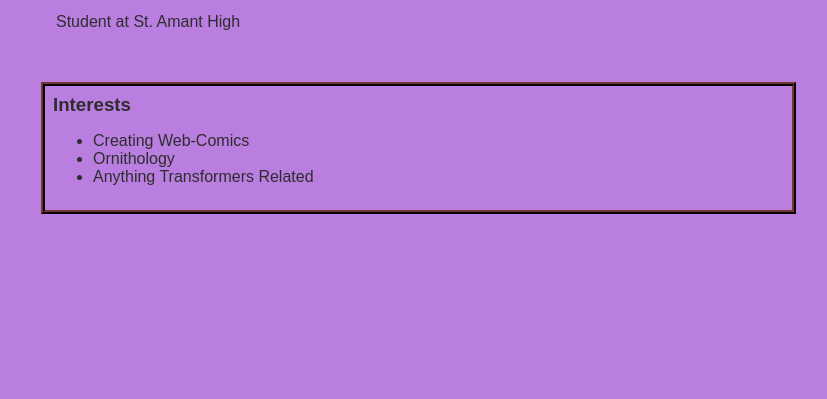
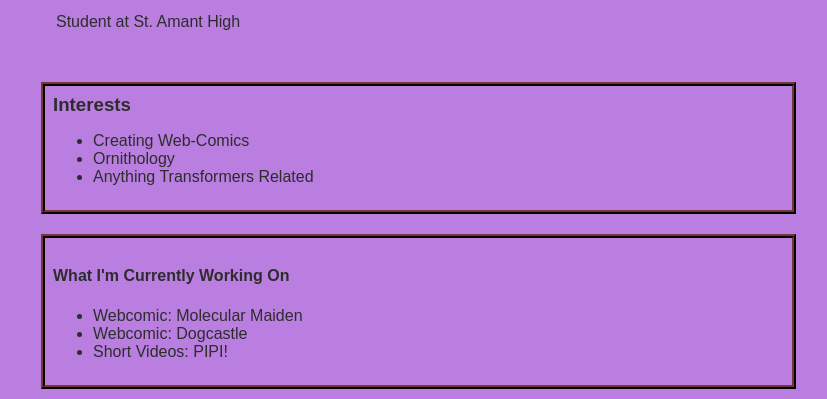
Before and after one commit to bennett73332/bennett73332, a plain HTML site: page index.html in a window 1280 px wide. Shown: the part 455-854 px from the top of the page, without its empty margins (209-1036 px from the left). Before the commit the page ends 800 px from the top, so only its background shows below. Drawn offline with Linux system fonts and the light colour scheme.

Commit message:
second commit

```diff
--- a/index.html
+++ b/index.html
@@ -40,6 +40,15 @@
         </ul>
       </div>
 
+      <div id="currentwork">
+        <h4>What I'm Currently Working On</h4>
+        <ul>
+          <li>Webcomic: Molecular Maiden</li>
+          <li>Webcomic: Dogcastle</li>
+          <li>Short Videos: PIPI!</li>
+        </ul>
+      </div>
+
      </main>
 
   </div>
--- a/style.css
+++ b/style.css
@@ -72,6 +72,12 @@ main {
   margin-top: 20px;
 }
 
+#currentwork {
+  border: 4px rgb(35, 16, 16) ridge;
+  padding: 8px;
+  margin-top: 20px;
+}
+
 h2, h3 {
   margin: 0px;
 }
```
